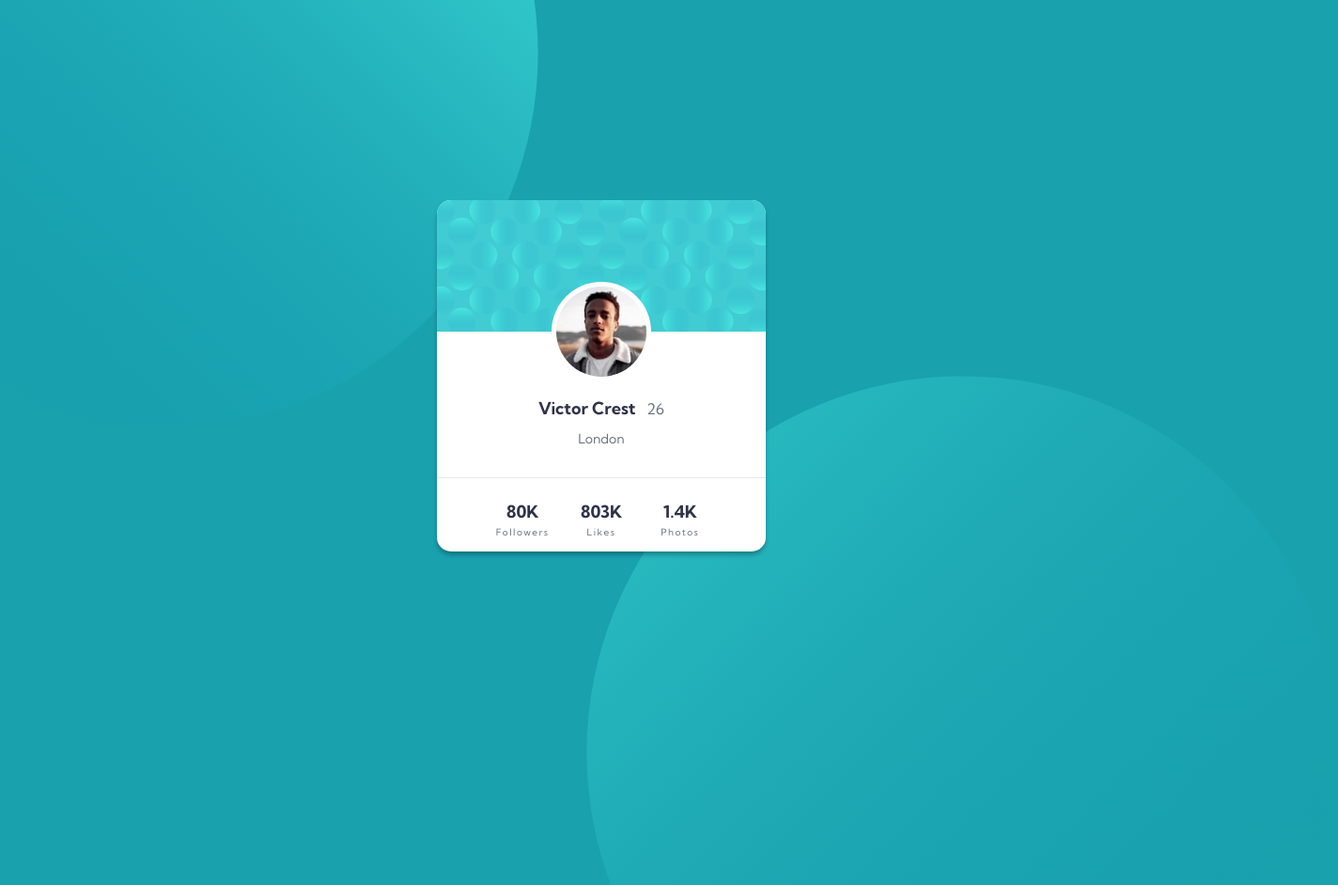
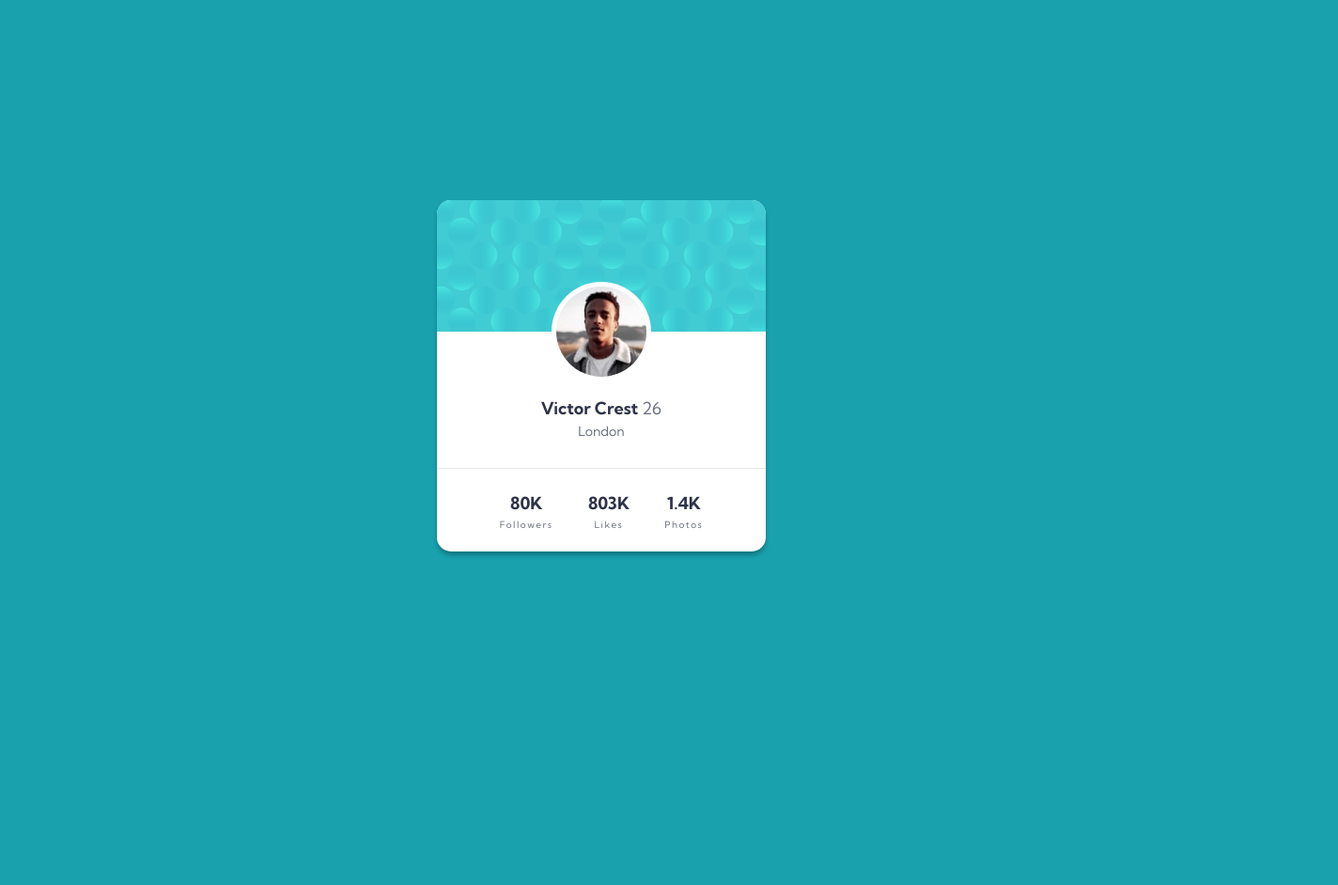
Before and after one commit to denisaorlikova/profile-card-component, a website: page index.html in a window 1280 px wide. Shown: the whole page at 94% size, 1424 px wide, since content can reach past the window. After the commit the page ends 800 px from the top, so only its background shows below. Drawn offline with Linux system fonts and the light colour scheme.

Commit message:
refactor

```diff
--- a/index.html
+++ b/index.html
@@ -3,40 +3,44 @@
     <head>
         <meta charset="UTF-8">
         <meta name="viewport" content="width=device-width, initial-scale=1.0">
-    <title>Document</title>
+        <link rel="icon" type="image/png" sizes="32x32" href="src/images/favicon-32x32.png">
+        <title>Profile Card Component | Denisa Orlikova</title>
         <link rel="stylesheet" href="src/css/styles.css">
     </head>
     <body>
-    <img class="bg-pattern bg-pattern__top" src="src/images/bg-pattern-top.svg" alt=" ">
-    <img class="bg-pattern bg-pattern__bottom" src="src/images/bg-pattern-bottom.svg" alt=" ">
         <div class="card">
-        <div class="c-header"></div>
+            <div class="c-img"></div>
             <div class="c-avatar">
                 <img class="c-avatar--img" src="src/images/image-victor.jpg" alt="Victor">
             </div>
-        <div class="c-body">
-            <div class="c-person">
-                <div>
-                    <span class="c-person--name">Victor Crest</span><span class="c-person--age">26</span>
+            <div class="c-header">
+                <div class="c-header__person">
+                    <h3>
+                        <span class="c-header__person--name">Victor Crest</span>
+                        <span class="c-header__person--age">26</span>
+                    </h3>
                 </div>
-                <div class="c-person--location">
-                    <span>London</span>
+                <div class="c-header__location">
+                    <p>
+                        <span class="c-person--location">London</span>
+                    </p>
                 </div>
             </div>
             <div class="c-stats">
+                <dl>
                     <div class="c-stat">
-                    <span class="c-stat--count">80K</span>
-                    <span class="c-stat--name">Followers</span>
+                        <dt class="c-stat--count">80K</span>
+                        <dd class="c-stat--name">Followers</span>
                     </div>
                     <div class="c-stat">
-                    <span class="c-stat--count">803K</span>
-                    <span class="c-stat--name">Likes</span>
+                        <dt class="c-stat--count">803K</span>
+                        <dd class="c-stat--name">Likes</span>
                     </div>
                     <div class="c-stat">
-                    <span class="c-stat--count">1.4K</span>
-                    <span class="c-stat--name">Photos</span>
+                        <dt class="c-stat--count">1.4K</span>
+                        <dd class="c-stat--name">Photos</span>
                     </div>
-            </div>
+                </dl>
             </div>
         </div>
     </body>
--- /dev/null
+++ b/src/scss/_reset.scss
@@ -0,0 +1,48 @@
+/* http://meyerweb.com/eric/tools/css/reset/
+   v2.0 | 20110126
+   License: none (public domain)
+*/
+
+html, body, div, span, applet, object, iframe,
+h1, h2, h3, h4, h5, h6, p, blockquote, pre,
+a, abbr, acronym, address, big, cite, code,
+del, dfn, em, img, ins, kbd, q, s, samp,
+small, strike, strong, sub, sup, tt, var,
+b, u, i, center,
+dl, dt, dd, ol, ul, li,
+fieldset, form, label, legend,
+table, caption, tbody, tfoot, thead, tr, th, td,
+article, aside, canvas, details, embed,
+figure, figcaption, footer, header, hgroup,
+menu, nav, output, ruby, section, summary,
+time, mark, audio, video {
+	margin: 0;
+	padding: 0;
+	border: 0;
+	font-size: 100%;
+	font: inherit;
+	vertical-align: baseline;
+}
+/* HTML5 display-role reset for older browsers */
+article, aside, details, figcaption, figure,
+footer, header, hgroup, menu, nav, section {
+	display: block;
+}
+body {
+	line-height: 1;
+}
+ol, ul {
+	list-style: none;
+}
+blockquote, q {
+	quotes: none;
+}
+blockquote:before, blockquote:after,
+q:before, q:after {
+	content: '';
+	content: none;
+}
+table {
+	border-collapse: collapse;
+	border-spacing: 0;
+}
--- a/src/scss/styles.scss
+++ b/src/scss/styles.scss
@@ -1,20 +1,40 @@
-// FONTS
+/* -----------------
+       Imports
+------------------- */
+
+// Fonts
 
 @import url('https://fonts.googleapis.com/css2?family=Kumbh+Sans:wght@300;400;700&display=swap');
 
-// ---- VARIABLES -----
+// Styles
 
-// COLORS
+@import 'reset';
+
+/* ------------------
+        Variables
+--------------------*/
+
+// Colors
 
 $white: #fff;
 $black: #000;
-$teal: #19A1AE;
+
+$primary: #19A1AE;
+
 $text-dark: #2E3349;
 $text-light: #6B7082;
+
 $grey-light: rgba(0, 0, 0, 0.25);
 $grey-medium: #E8E9EC;
 
-// MIXINS
+// Whitespace
+
+$spacer: 1rem;
+
+/* --------------------
+        Mixins
+----------------------*/
+
 
 @mixin flex($justify, $align, $direction) {
     display: -webkit-box;
@@ -40,32 +60,19 @@ $grey-medium: #E8E9EC;
     border: 1px solid $my-color;
 }
 
-// APP STYLES
+/* -----------------------
+        Base Styles
+------------------------*/
 
 body {
-    background-color: $teal;
-    max-height: 100vh;
-    overflow: hidden;
-}
-
-.bg-pattern {
-    width: auto;
+    background-color: $primary;
+    min-height: 100vh;
     height: 100%;
 }
 
-.bg-pattern__top {
-    position: absolute;
-    transform: translate(-50%, -50%);
-    right: 24%;
-    top: 7%;
-}
-
-.bg-pattern__bottom {
-    position: absolute;
-    left: 80%;
-    bottom: 0;
-    transform: translate(-50%, 50%);
-}
+/* ----------------------
+        Card
+------------------------*/
 
 .card {
     position: absolute;
@@ -82,16 +89,14 @@ body {
     font-family: 'Kumbh Sans', sans-serif;
 }
 
-.c-header {
+.c-img {
+    content: " ";
+    display: block;
     height: 140px;
     width: 350px;
     background-image: url(../images/bg-pattern-card.svg);
-}
-
-.c-body {
-    position: relative;
-    top: -29.9%;
-    left: 0;
+    background-repeat: no-repeat;
+    background-size: cover;
 }
 
 .c-avatar {
@@ -99,8 +104,9 @@ body {
     width: 96px;
     background-color: $white;
     position: relative;
-    left: 122px;
-    bottom: 53px;
+    left: 175px;
+    top: 0;
+    transform: translate(-50%, -50%);
     z-index: 2;
     border-radius: 50%;
     padding: 5px;
@@ -112,42 +118,56 @@ body {
     border-radius: 50%;
 }
 
-.c-person {
+.c-header {
+    position: relative;
+    bottom: 33.5px;
+    left: 0;
+    padding: 0 105px;
     text-align: center;
-    color: $text-light;
-    padding: 64px 105px 32px 105px;
 }
 
-.c-person--name {
+.c-header__person {
+    color: $text-light;
     font-weight: 700;
     color: $text-dark;
     font-size: 18px;
-    display: inline-block;
-    margin: 12px 12px 12px 0;
+    margin-bottom: 8px;
 }
 
-.c-person--location {
+.c-header__person--age {
+    color: $text-light;
+    font-weight: 400;
+}
+
+.c-header__location {
     font-size: 14px;
+    margin-bottom: 32px;
+    color: $text-light;
 }
 
 
 .c-stats {
-    @include flex(center, center, row)
     border-top: 1px solid $grey-medium;
-    padding: 24px 48px 28px 48px;
-    text-align: center;
+    padding: 28px 48px 24px 48px;
+    position: relative;
+    left: 0;
+    bottom: 33px;
+
+    dl {
+        @include flex(space-around, center, row)
+        text-align: center;
+    }
 }
 
 .c-stat {
     @include flex(center, center, column)
-    width: 33%;
 }
 
 .c-stat--count {
     font-size: 18px;
     color: $text-dark;
     font-weight: 700;
-    margin-bottom: 4px;
+    margin-bottom: 9px;
 }
 
 .c-stat--name {
@@ -157,14 +177,4 @@ body {
 }
 
 @media screen and (max-width: 480px) {
-
-    .bg-pattern__top {
-        transform: none;
-        right: 25%;
-        top: -50%;
-    }
-
-    .bg-pattern__bottom {
-        left: 120%;
-    }
 }
```
Also changed, not shown: src/css/styles.css. Lines whose indentation alone changed are shown as unchanged.
